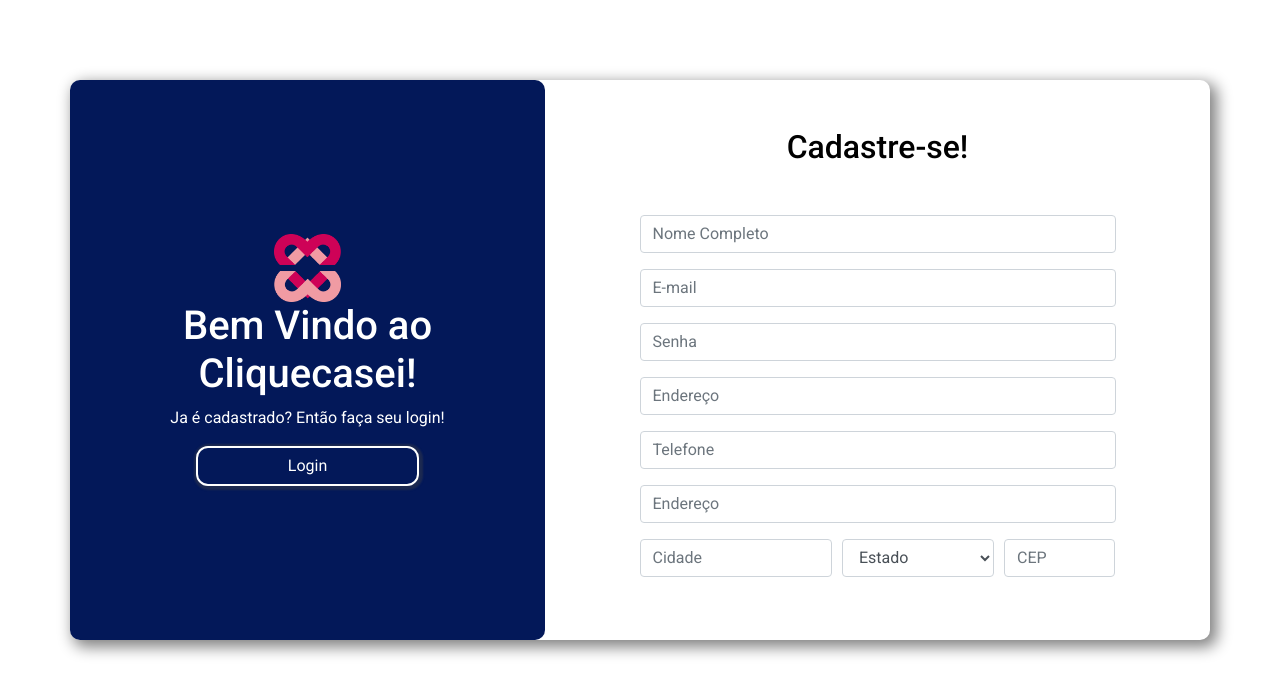
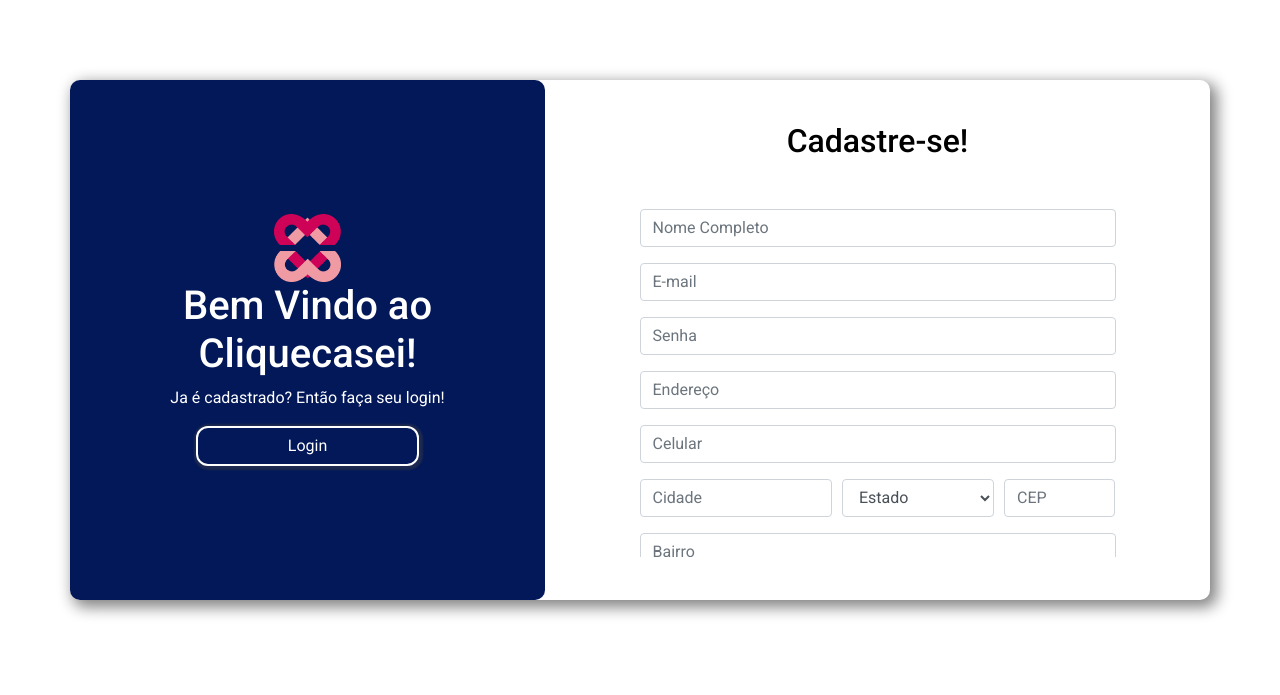
Before and after one commit to AlefIFSuldeMinas/cliquecasei, a Django app: page /auth/cadastro/ in a window 1280 px wide. Shown: the part 58-753 px from the top of the page. Run offline with Django 4.2, Linux system fonts and the light colour scheme; some libraries are stand-ins or nearby versions.

Commit message:
Tela de cadastro usuário finalizada

```diff
--- a/users/templates/users/cadastro_usuario.html
+++ b/users/templates/users/cadastro_usuario.html
@@ -83,34 +83,29 @@
                 </div>
                 <div class="col-sm-12 col-md-7 cad_usu-dir">
                     <h2 class="cad_usu-titulo">Cadastre-se!</h2>
-                    <form class="cad_usu-form">
+                    <form class="cad_usu-form" action="{% url 'cadastro'%}" method="POST"> {% csrf_token %}
                         <div class="form-group">
-                            <input type="name" class="form-control" id="log-email" placeholder="Nome Completo">
+                            <input type="name" class="form-control" id="log-email" placeholder="Nome Completo" name="NomeUsuario">
                         </div>
                         <div class="form-group">
                             <input type="email" class="form-control" id="log-email" aria-describedby="emailHelp"
-                                placeholder="E-mail">
+                                placeholder="E-mail" name="Email">
                         </div>
                         <div class="form-group">
-                            <input type="password" class="form-control" id="log-senha" placeholder="Senha">
+                            <input type="password" class="form-control" id="log-senha" name="Senha" placeholder="Senha">
                         </div>
                         <div class="form-group">
-                            <input type="text" class="form-control" id="inputAddress" placeholder="Endereço">
+                            <input type="text" class="form-control" id="inputAddress" placeholder="Endereço" name="Endereco">
                         </div>
                         <div class="form-group">
-                            <input type="text" class="form-control" id="inputAddress" placeholder="Telefone">
-                        </div>
-
-
-                        <div class="form-group">
-                            <input type="text" class="form-control" id="inputAddress" placeholder="Endereço">
+                            <input type="text" class="form-control" id="inputAddress" placeholder="Celular" name="Celular">
                         </div>
                         <div class="form-row">
                             <div class="form-group col-md-5">
-                                <input type="text" class="form-control" id="Cidade" placeholder="Cidade">
+                                <input type="text" class="form-control" id="Cidade" placeholder="Cidade" name="Cidade">
                             </div>
                             <div class="form-group col-md-4">
-                                <select id="inputState" class="form-control" aria-placeholder="Estado">
+                                <select id="inputState" class="form-control" aria-placeholder="Estado" name="Estado">
                                     <option selected>Estado</option>
                                     <option>AC</option>
                                     <option>AL</option>
@@ -142,15 +137,15 @@
                                 </select>
                             </div>
                             <div class="form-group col-md-3">
-                                <input type="text" class="form-control" id="inputZip" placeholder="CEP">
+                                <input type="text" class="form-control" id="inputZip" placeholder="CEP" name="Cep">
                             </div>
                         </div>
                         <div class="form-group">
-                            <input type="text" class="form-control" id="inputAddress" placeholder="Bairro">
+                            <input type="text" class="form-control" id="inputAddress" placeholder="Bairro" name="Bairro">
                         </div>
 
-                        <button type="submit" class="btn btn-primary cad_usu-btn_dir"><i
-                                class="fa-solid fa-right-to-bracket"></i> Cadastrar</button>
+                        <button type="submit" class="btn btn-primary cad_usu-btn_dir" value="Cadastrar">
+                            <i class="fa-solid fa-right-to-bracket"></i> Cadastrar</button>
                     </form>
                 </div>
             </div>
--- a/users/templates/users/login.html
+++ b/users/templates/users/login.html
@@ -78,10 +78,11 @@
                     <form class="login-form" action="{% url 'login'%}" method="POST"> {% csrf_token %}
                         <div class="form-group">
                             <input type="text" class="form-control" id="log-email" aria-describedby="emailHelp"
-                                name="NomeUsuario" placeholder="Usuário">
+                                name="Email" placeholder="Email">
                         </div>
                         <div class="form-group">
-                            <input type="password" class="form-control" id="log-senha" name="Senha" placeholder="Senha">
+                            <input type="password" class="form-control" id="log-senha"
+                            name="Senha" placeholder="Senha">
                         </div>
                         <button type="submit" class="btn btn-primary login-btn_dir"><i
                                 class="fa-solid fa-right-to-bracket"></i> Acessar</button>
--- a/users/views.py
+++ b/users/views.py
@@ -5,6 +5,8 @@
 from django.contrib.auth import authenticate
 from django.contrib.auth import login as loginDjango
 from users.models import User
+import logging
+
 
 def cadastro(request):
     if request.method == "GET":
@@ -13,22 +15,43 @@
         NomeUsuario = request.POST.get('NomeUsuario')
         Email = request.POST.get('Email')
         Senha = request.POST.get('Senha')
-        user = User.objects.create_user(username=NomeUsuario,email=Email,password=Senha)
+        Endereco = request.POST.get('Endereco')
+        Celular = request.POST.get('Celular')
+        Cidade = request.POST.get('Cidade')
+        Estado = request.POST.get('Estado')
+        Cep = request.POST.get('Cep')
+        Bairro = request.POST.get('Bairro')
+
+        user = User.objects.create_user(
+            username=Email,
+            password=Senha,
+            NomeUsuario=NomeUsuario,
+            Endereco=Endereco,
+            Celular=Celular,
+            Cidade=Cidade,
+            Estado=Estado,
+            Cep=Cep,
+            Bairro=Bairro
+        )
         user.save()
-        return HttpResponse(NomeUsuario)
+        return render(request, 'users/login.html')
+
 
 def login(request):
     if request.method == "GET":
         return render(request, 'users/login.html')
     else:
-        NomeUsuario = request.POST.get('NomeUsuario')
+        Email = request.POST.get('Email')
         Senha = request.POST.get('Senha')
-        user = authenticate(username=NomeUsuario, password=Senha)
+        print(Senha, Email)
+        user = authenticate(username=Email, password=Senha)
+
         if user:
             loginDjango(request, user)
             return HttpResponse("Logado com sucesso!")
         else:
             return HttpResponse('Senha errada')
+
 
 def site(request):
     if request.user.is_authenticated:
@@ -36,5 +59,6 @@
     else:
         return HttpResponse('Erroooou!')
 
+
 class HomeView(TemplateView):
     template_name = 'users/index.html'
```
Also changed, not shown: users/models.py (+7 -1 lines), users/migrations/0005_remove_user_grupousuario_user_celular_user_cep_and_more.py (added), users/migrations/0006_user_nomeusuario.py (added), users/migrations/0007_user_bairro.py (added).
